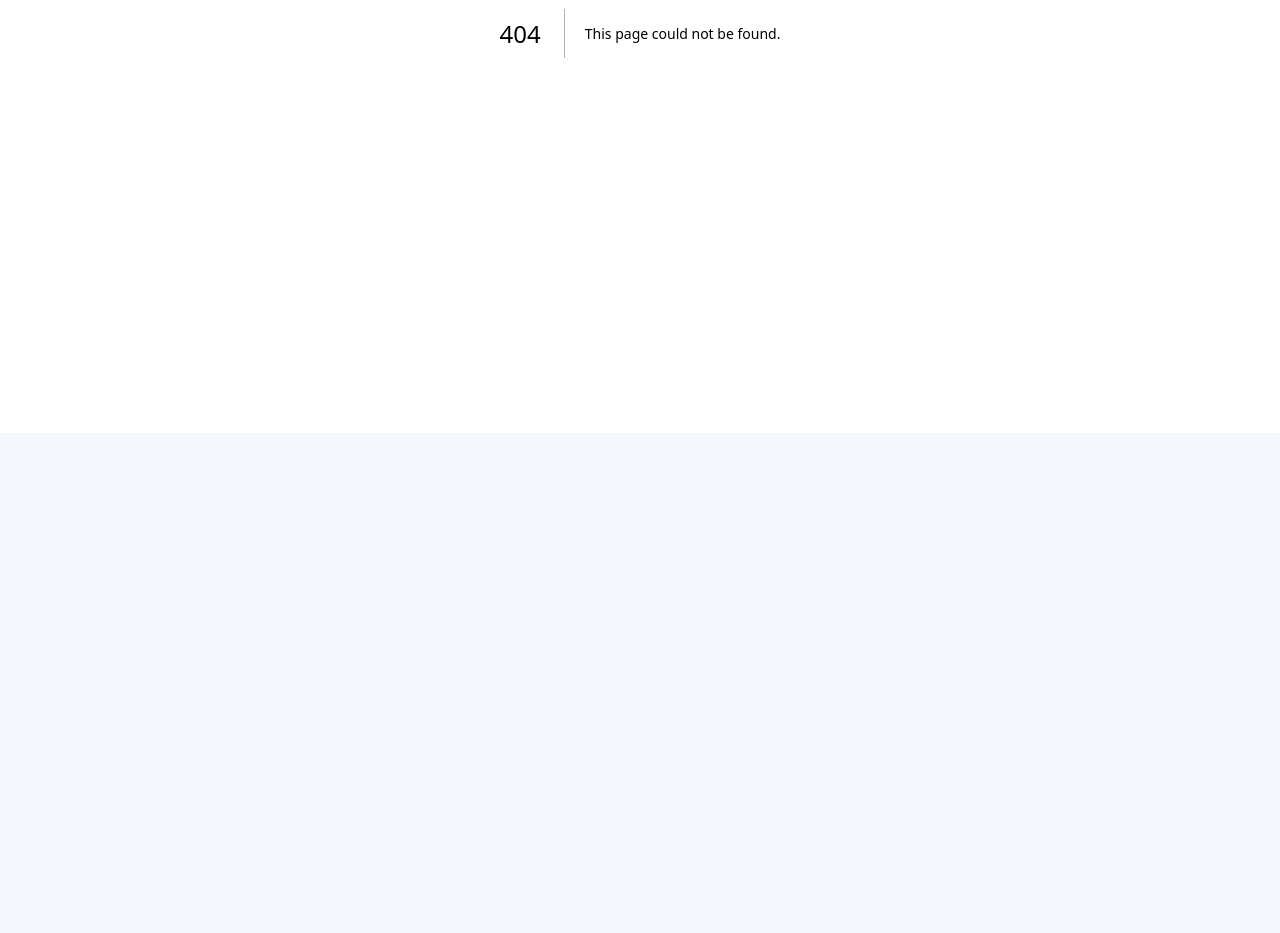
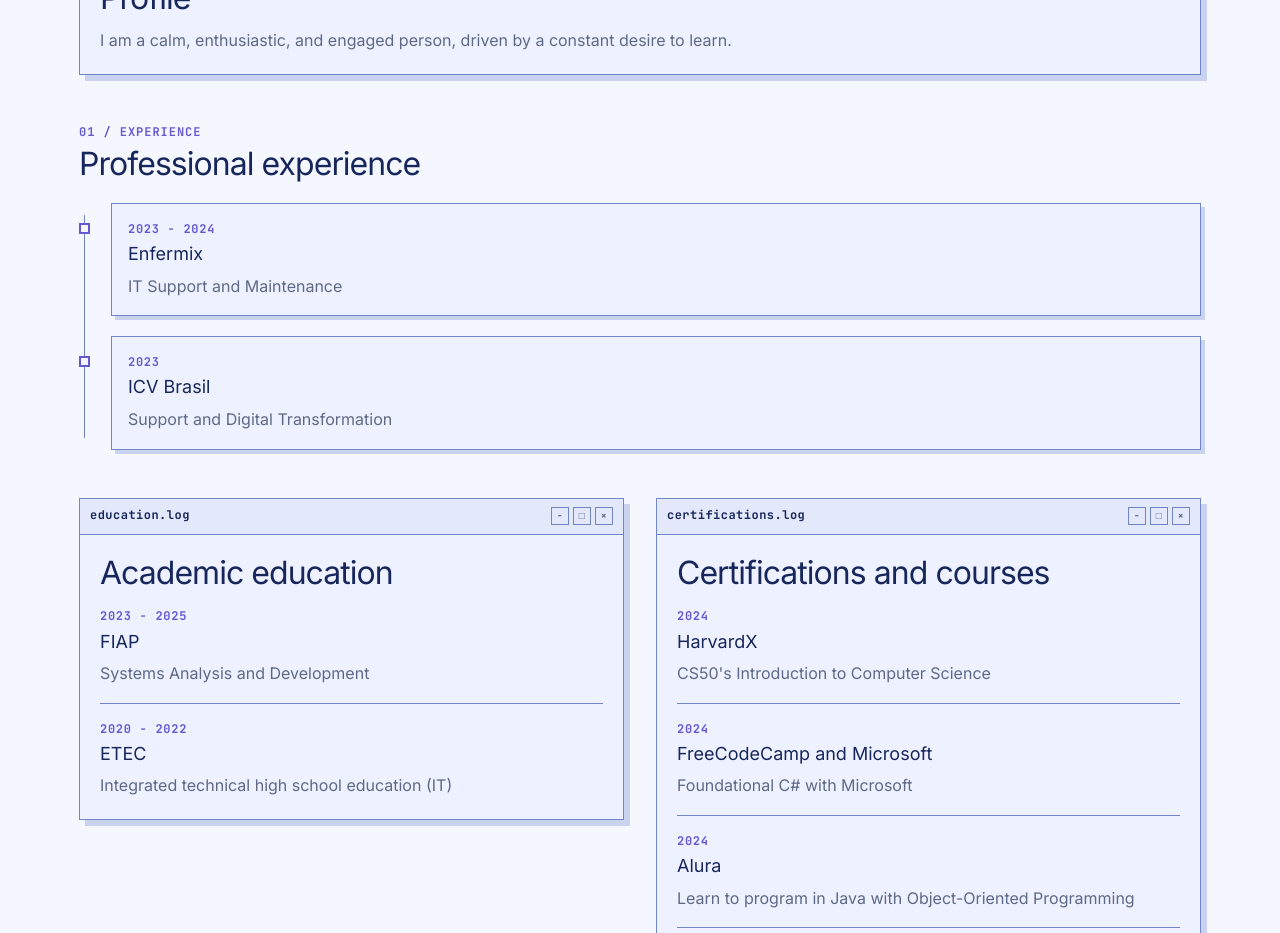
Before and after one commit to laLuna01/Portfolio, a Next.js app: page /trajectory in a window 1280 px wide. Before the commit this address had no page. Shown: the part 440-1373 px from the top of the page. Before the commit the page ends 873 px from the top, so only its background shows below. Built offline with nearby package versions, Linux system fonts and the light colour scheme.

Commit message:
feat: add professional trajectory page

```diff
--- a/src/app/globals.css
+++ b/src/app/globals.css
@@ -424,6 +424,130 @@
   text-underline-offset: 0.2em;
 }
 
+.trajectory {
+  display: grid;
+  gap: 3rem;
+}
+
+.trajectory__personal,
+.trajectory__experience,
+.trajectory__credentials {
+  min-width: 0;
+}
+
+.trajectory__section-heading {
+  margin-bottom: 1.25rem;
+}
+
+.trajectory__section-heading .interface-label {
+  margin: 0 0 0.25rem;
+  color: var(--accent);
+  font-size: 0.75rem;
+  font-weight: 700;
+  letter-spacing: 0.08em;
+  text-transform: uppercase;
+}
+
+.trajectory__section-title {
+  margin: 0;
+  font-size: clamp(1.5rem, 4vw, 2rem);
+  line-height: 1.15;
+  letter-spacing: -0.03em;
+}
+
+.trajectory__personal-copy {
+  max-width: 44rem;
+  margin: 0.75rem 0 0;
+  color: var(--muted);
+}
+
+.timeline {
+  position: relative;
+  display: grid;
+  gap: 1.25rem;
+  margin: 0;
+  padding: 0 0 0 1.5rem;
+  list-style: none;
+}
+
+.timeline::before {
+  position: absolute;
+  top: 0.75rem;
+  bottom: 0.75rem;
+  left: 0.3125rem;
+  width: 1px;
+  background: var(--line);
+  content: "";
+}
+
+.timeline__item {
+  position: relative;
+}
+
+.timeline__item::before {
+  position: absolute;
+  top: 1.25rem;
+  left: -1.5rem;
+  width: 0.6875rem;
+  height: 0.6875rem;
+  border: 2px solid var(--accent);
+  background: var(--page);
+  content: "";
+}
+
+.timeline__entry {
+  border: 1px solid var(--line);
+  background: var(--surface);
+  box-shadow: 0.25rem 0.25rem 0 var(--shadow);
+  padding: 1rem;
+}
+
+.timeline__period,
+.trajectory__period {
+  margin: 0;
+  color: var(--accent);
+  font-family: var(--font-mono), ui-monospace, monospace;
+  font-size: 0.75rem;
+  font-weight: 700;
+  letter-spacing: 0.06em;
+}
+
+.timeline__company,
+.trajectory__credential h3 {
+  margin: 0.25rem 0 0;
+  font-size: 1.125rem;
+  line-height: 1.25;
+}
+
+.timeline__role,
+.trajectory__credential p:last-child {
+  margin: 0.5rem 0 0;
+  color: var(--muted);
+}
+
+.trajectory__credentials-grid {
+  display: grid;
+  gap: 1.5rem;
+}
+
+.trajectory__credential-list {
+  display: grid;
+  gap: 1rem;
+  margin: 1rem 0 0;
+  padding: 0;
+  list-style: none;
+}
+
+.trajectory__credential {
+  border-top: 1px solid var(--line);
+  padding-top: 1rem;
+}
+
+.trajectory__credential:first-child {
+  border-top: 0;
+  padding-top: 0;
+}
+
 @media (min-width: 48rem) {
   .container {
     width: min(100% - 4rem, 72rem);
@@ -436,6 +560,19 @@
   .window-frame__content,
   .card {
     padding: 1.25rem;
+  }
+
+  .timeline {
+    padding-left: 2rem;
+  }
+
+  .timeline__item::before {
+    left: -2rem;
+  }
+
+  .trajectory__credentials-grid {
+    grid-template-columns: repeat(2, minmax(0, 1fr));
+    gap: 2rem;
   }
 
   .site-header__desktop {
--- /dev/null
+++ b/src/app/trajectory/page.jsx
@@ -0,0 +1,74 @@
+"use client";
+
+import { Timeline } from "@/components/trajectory/Timeline";
+import { PageIntro } from "@/components/ui/PageIntro";
+import { WindowFrame } from "@/components/ui/WindowFrame";
+import { usePortfolio } from "@/i18n/usePortfolio";
+
+function Credentials({ title, windowTitle, items }) {
+  return (
+    <section className="trajectory__credentials" aria-labelledby={windowTitle}>
+      <WindowFrame title={windowTitle}>
+        <h2 id={windowTitle} className="trajectory__section-title">{title}</h2>
+        <ul className="trajectory__credential-list">
+          {items.map((item) => (
+            <li key={`${item.institution}-${item.course}`} className="trajectory__credential">
+              <p className="trajectory__period">{item.period}</p>
+              <h3>{item.institution}</h3>
+              <p>{item.course}</p>
+            </li>
+          ))}
+        </ul>
+      </WindowFrame>
+    </section>
+  );
+}
+
+export default function TrajectoryPage() {
+  const { content } = usePortfolio();
+  const { trajectory } = content;
+
+  return (
+    <main className="page-shell">
+      <div className="container trajectory">
+        <PageIntro
+          eyebrow="trajectory.log"
+          title={trajectory.title}
+          description={trajectory.intro}
+        />
+
+        <section className="trajectory__personal" aria-labelledby="personal-summary">
+          <WindowFrame title="profile.txt">
+            <h2 id="personal-summary" className="trajectory__section-title">
+              {trajectory.personal.title}
+            </h2>
+            <p className="trajectory__personal-copy">{trajectory.personal.summary}</p>
+          </WindowFrame>
+        </section>
+
+        <section className="trajectory__experience" aria-labelledby="experience">
+          <div className="trajectory__section-heading">
+            <p className="interface-label">01 / experience</p>
+            <h2 id="experience" className="trajectory__section-title">
+              {trajectory.experience.title}
+            </h2>
+          </div>
+          <Timeline items={trajectory.experience.items} />
+        </section>
+
+        <div className="trajectory__credentials-grid">
+          <Credentials
+            title={trajectory.education.title}
+            windowTitle="education.log"
+            items={trajectory.education.items}
+          />
+          <Credentials
+            title={trajectory.certifications.title}
+            windowTitle="certifications.log"
+            items={trajectory.certifications.items}
+          />
+        </div>
+      </div>
+    </main>
+  );
+}
--- /dev/null
+++ b/src/components/trajectory/Timeline.jsx
@@ -0,0 +1,15 @@
+export function Timeline({ items }) {
+  return (
+    <ol className="timeline">
+      {items.map((item) => (
+        <li key={`${item.company}-${item.role}`} className="timeline__item">
+          <article className="timeline__entry">
+            <p className="timeline__period">{item.period}</p>
+            <h3 className="timeline__company">{item.company}</h3>
+            <p className="timeline__role">{item.role}</p>
+          </article>
+        </li>
+      ))}
+    </ol>
+  );
+}
--- a/src/content/portfolio.js
+++ b/src/content/portfolio.js
@@ -28,10 +28,71 @@
     },
     trajectory: {
       title: "Trajetória",
-      personal: "Conteúdo pessoal em revisão.",
-      experience: [],
-      education: [],
-      certifications: [],
+      intro: "Experiência, formação e aprendizado contínuo.",
+      personal: {
+        title: "Perfil",
+        summary: "Sou uma pessoa calma, animada e engajada, movida pelo desejo constante de aprender.",
+      },
+      experience: {
+        title: "Experiência profissional",
+        items: [
+          {
+            company: "Enfermix",
+            role: "Suporte de TI e Manutenção",
+            period: "2023 - 2024",
+          },
+          {
+            company: "ICV Brasil",
+            role: "Suporte e Transformação Digital",
+            period: "2023",
+          },
+        ],
+      },
+      education: {
+        title: "Formação acadêmica",
+        items: [
+          {
+            institution: "FIAP",
+            course: "Análise e Desenvolvimento de Sistemas",
+            period: "2023 - 2025",
+          },
+          {
+            institution: "ETEC",
+            course: "Ensino técnico integrado ao médio (TI)",
+            period: "2020 - 2022",
+          },
+        ],
+      },
+      certifications: {
+        title: "Certificações e cursos",
+        items: [
+          {
+            institution: "HarvardX",
+            course: "CS50's Introduction to Computer Science",
+            period: "2024",
+          },
+          {
+            institution: "FreeCodeCamp e Microsoft",
+            course: "Foundational C# with Microsoft",
+            period: "2024",
+          },
+          {
+            institution: "Alura",
+            course: "Aprenda a programar em Java com Orientação a Objetos",
+            period: "2024",
+          },
+          {
+            institution: "Alura",
+            course: "WordPress: crie sites do zero",
+            period: "2024",
+          },
+          {
+            institution: "Alura",
+            course: "A partir do zero: iniciante em programação",
+            period: "2024",
+          },
+        ],
+      },
     },
     skills: { title: "Skills", groups: [] },
     projects: { title: "Projetos", items: [] },
@@ -63,10 +124,71 @@
     },
     trajectory: {
       title: "Journey",
-      personal: "Personal content under review.",
-      experience: [],
-      education: [],
-      certifications: [],
+      intro: "Experience, education, and continuous learning.",
+      personal: {
+        title: "Profile",
+        summary: "I am a calm, enthusiastic, and engaged person, driven by a constant desire to learn.",
+      },
+      experience: {
+        title: "Professional experience",
+        items: [
+          {
+            company: "Enfermix",
+            role: "IT Support and Maintenance",
+            period: "2023 - 2024",
+          },
+          {
+            company: "ICV Brasil",
+            role: "Support and Digital Transformation",
+            period: "2023",
+          },
+        ],
+      },
+      education: {
+        title: "Academic education",
+        items: [
+          {
+            institution: "FIAP",
+            course: "Systems Analysis and Development",
+            period: "2023 - 2025",
+          },
+          {
+            institution: "ETEC",
+            course: "Integrated technical high school education (IT)",
+            period: "2020 - 2022",
+          },
+        ],
+      },
+      certifications: {
+        title: "Certifications and courses",
+        items: [
+          {
+            institution: "HarvardX",
+            course: "CS50's Introduction to Computer Science",
+            period: "2024",
+          },
+          {
+            institution: "FreeCodeCamp and Microsoft",
+            course: "Foundational C# with Microsoft",
+            period: "2024",
+          },
+          {
+            institution: "Alura",
+            course: "Learn to program in Java with Object-Oriented Programming",
+            period: "2024",
+          },
+          {
+            institution: "Alura",
+            course: "WordPress: build websites from scratch",
+            period: "2024",
+          },
+          {
+            institution: "Alura",
+            course: "From scratch: programming beginner",
+            period: "2024",
+          },
+        ],
+      },
     },
     skills: { title: "Skills", groups: [] },
     projects: { title: "Projects", items: [] },
```
Also changed, not shown: 1 other file (tests, documents, lock files or other folders).
